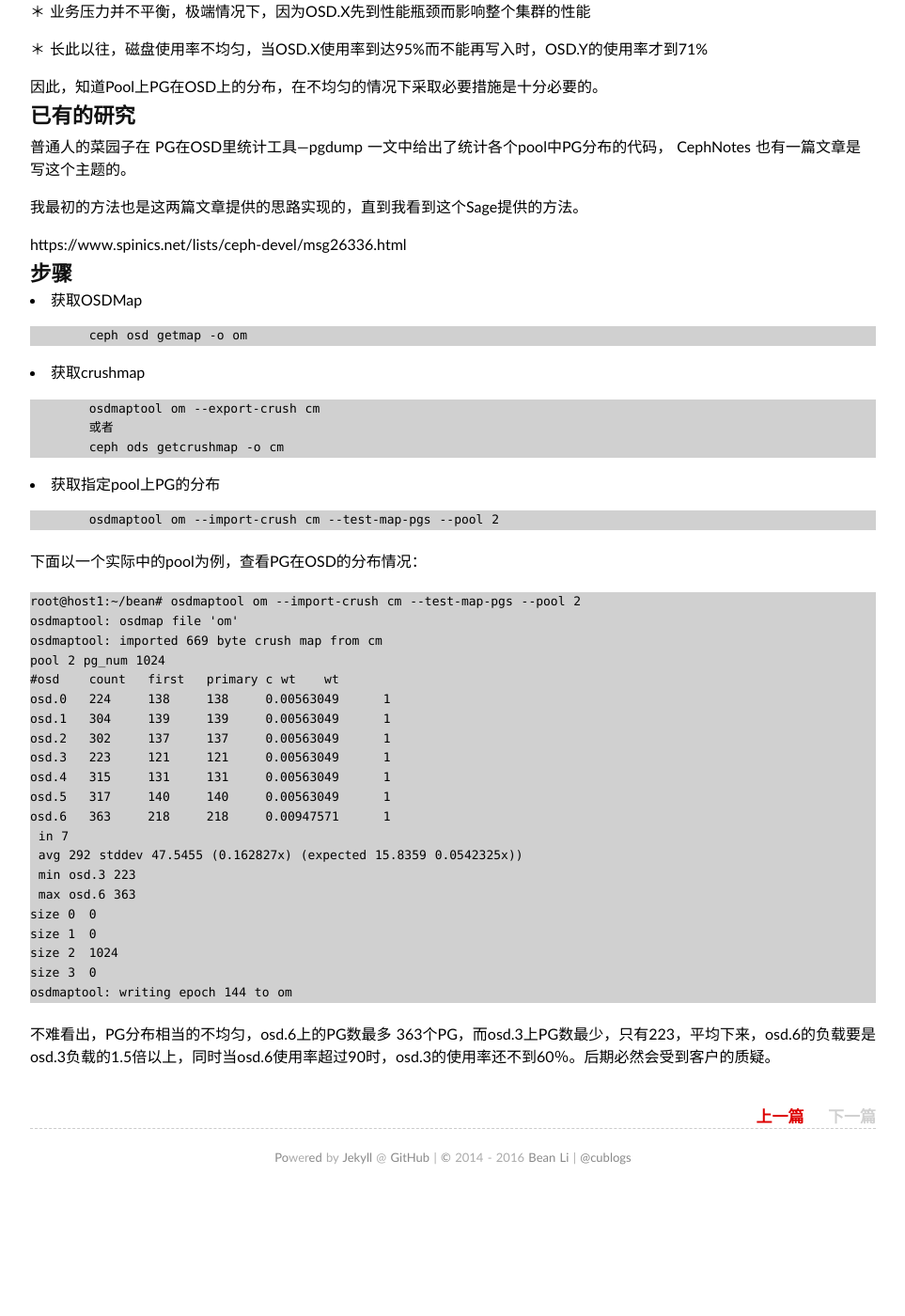
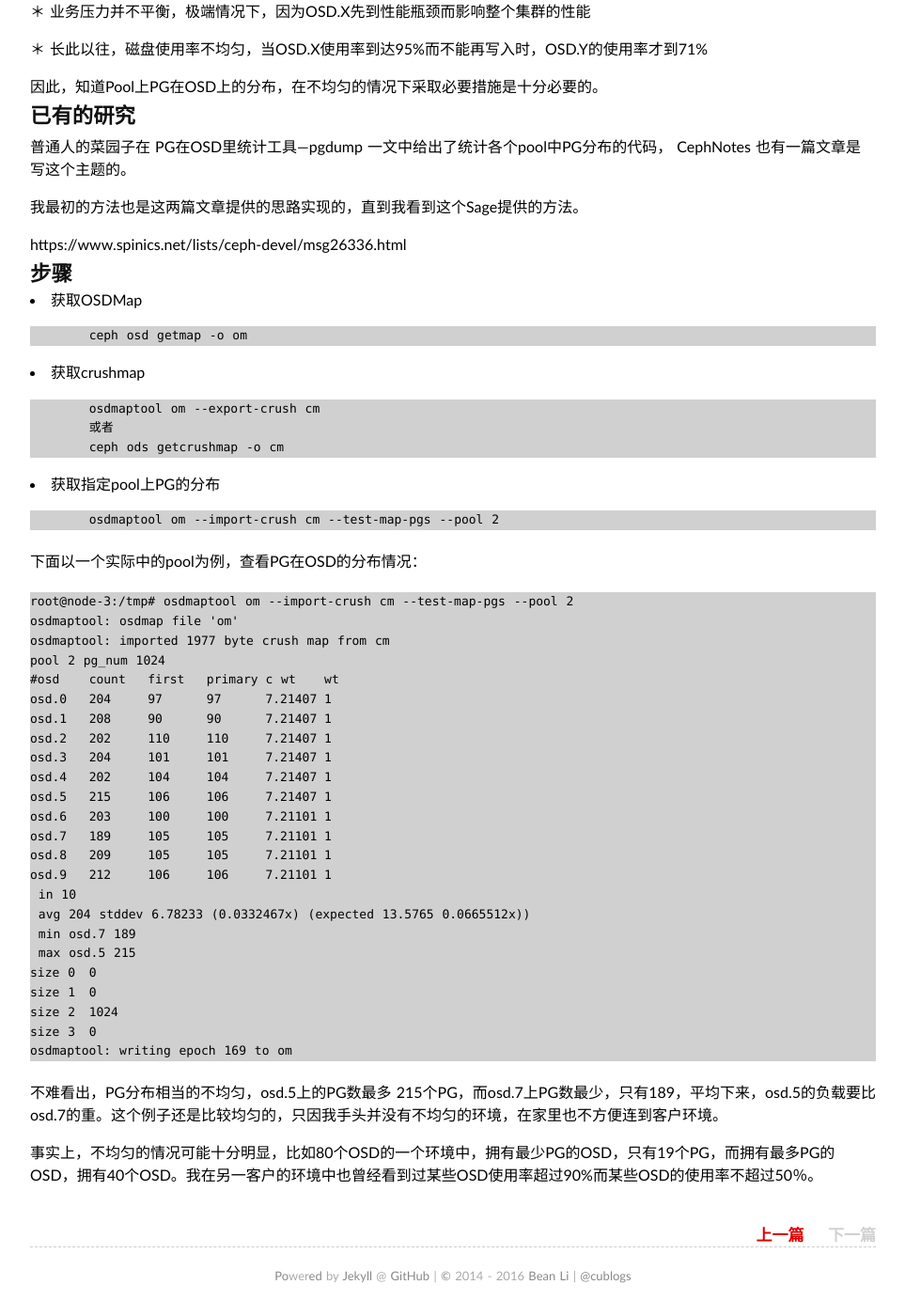
Before and after one commit to Bean-Li/Bean-Li.github.io, a Jekyll site: the page built from _posts/2016-03-06-pg-distribution-on-pool.md, in a window 1280 px wide and 1400 px high, scrolled down 389 px. Shown: the whole window at 94% size, without its empty margins (158-1121 px from the left). Built offline with Jekyll 4.4.1, drawn with Linux system fonts in a browser that asks for light colours; some web fonts are replaced; comment, search, counter and statistics services are not loaded; before the commit the page ends 1663 px from its top, so only the background shows below that.

Commit message:
change another example for essay: get pg distribution for specific pool

````diff
--- a/_posts/2016-03-06-pg-distribution-on-pool.md
+++ b/_posts/2016-03-06-pg-distribution-on-pool.md
@@ -60,27 +60,32 @@ https://www.spinics.net/lists/ceph-devel/msg26336.html
 下面以一个实际中的pool为例，查看PG在OSD的分布情况：
 
 ```
-root@host1:~/bean# osdmaptool om --import-crush cm --test-map-pgs --pool 2
+root@node-3:/tmp# osdmaptool om --import-crush cm --test-map-pgs --pool 2
 osdmaptool: osdmap file 'om'
-osdmaptool: imported 669 byte crush map from cm
+osdmaptool: imported 1977 byte crush map from cm
 pool 2 pg_num 1024
 #osd	count	first	primary	c wt	wt
-osd.0	224	138	138	0.00563049	1
-osd.1	304	139	139	0.00563049	1
-osd.2	302	137	137	0.00563049	1
-osd.3	223	121	121	0.00563049	1
-osd.4	315	131	131	0.00563049	1
-osd.5	317	140	140	0.00563049	1
-osd.6	363	218	218	0.00947571	1
- in 7
- avg 292 stddev 47.5455 (0.162827x) (expected 15.8359 0.0542325x))
- min osd.3 223
- max osd.6 363
+osd.0	204	97	97	7.21407	1
+osd.1	208	90	90	7.21407	1
+osd.2	202	110	110	7.21407	1
+osd.3	204	101	101	7.21407	1
+osd.4	202	104	104	7.21407	1
+osd.5	215	106	106	7.21407	1
+osd.6	203	100	100	7.21101	1
+osd.7	189	105	105	7.21101	1
+osd.8	209	105	105	7.21101	1
+osd.9	212	106	106	7.21101	1
+ in 10
+ avg 204 stddev 6.78233 (0.0332467x) (expected 13.5765 0.0665512x))
+ min osd.7 189
+ max osd.5 215
 size 0	0
 size 1	0
 size 2	1024
 size 3	0
-osdmaptool: writing epoch 144 to om
+osdmaptool: writing epoch 169 to om
 ```
 
-不难看出，PG分布相当的不均匀，osd.6上的PG数最多 363个PG，而osd.3上PG数最少，只有223，平均下来，osd.6的负载要是osd.3负载的1.5倍以上，同时当osd.6使用率超过90时，osd.3的使用率还不到60％。后期必然会受到客户的质疑。
+不难看出，PG分布相当的不均匀，osd.5上的PG数最多 215个PG，而osd.7上PG数最少，只有189，平均下来，osd.5的负载要比osd.7的重。这个例子还是比较均匀的，只因我手头并没有不均匀的环境，在家里也不方便连到客户环境。
+
+事实上，不均匀的情况可能十分明显，比如80个OSD的一个环境中，拥有最少PG的OSD，只有19个PG，而拥有最多PG的OSD，拥有40个OSD。我在另一客户的环境中也曾经看到过某些OSD使用率超过90%而某些OSD的使用率不超过50％。
````
